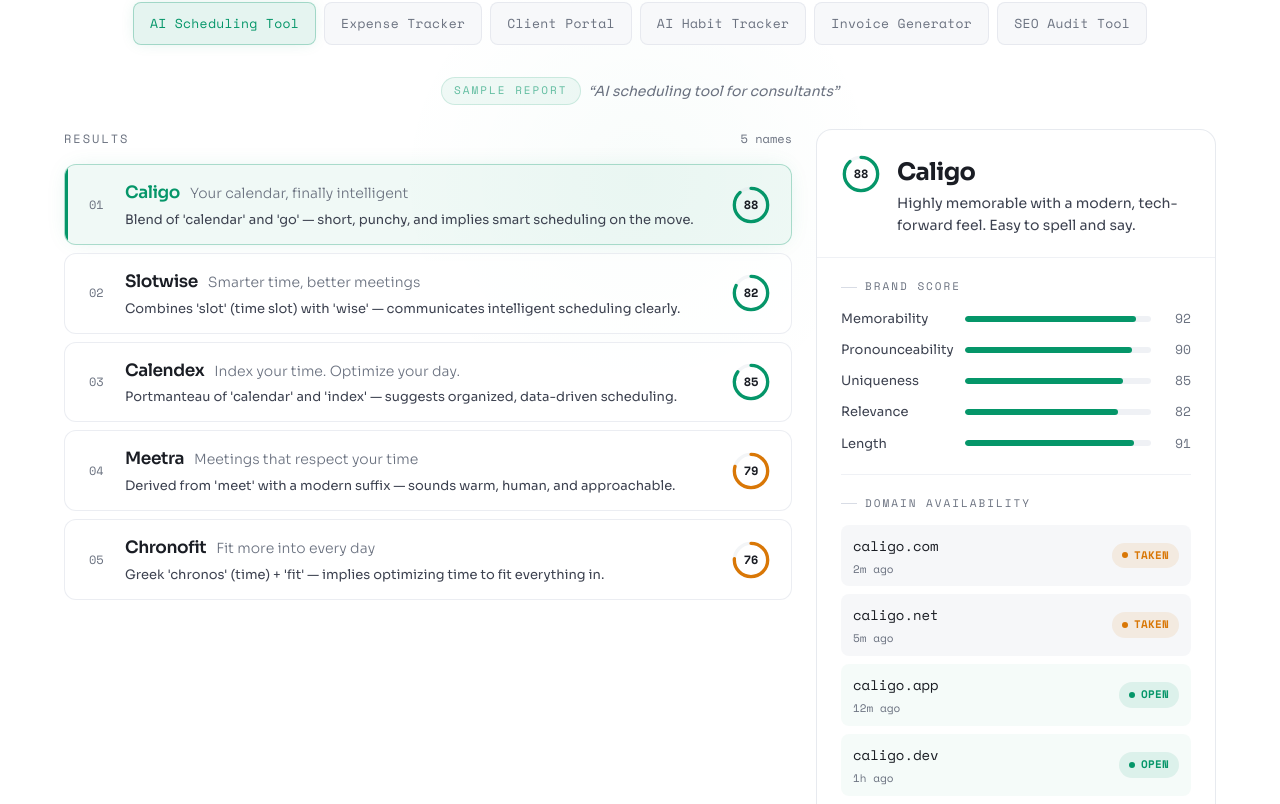
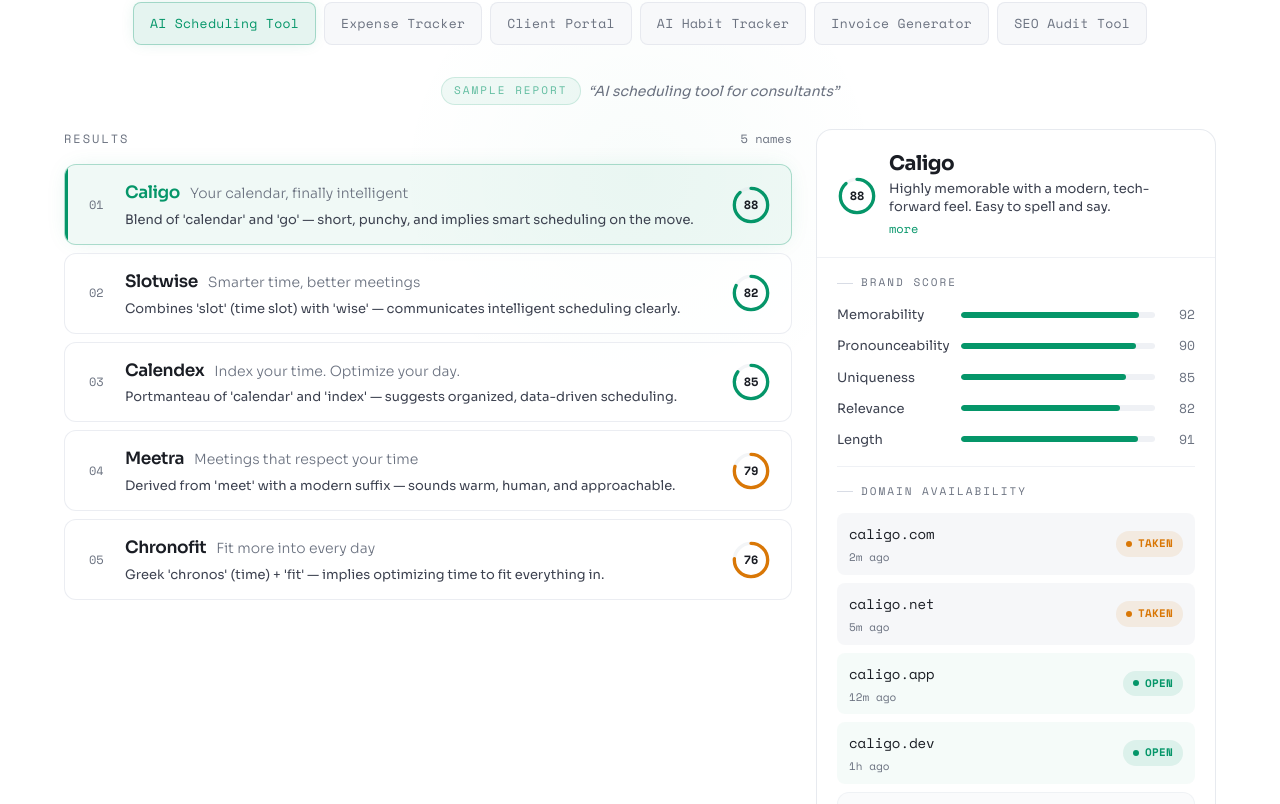
Before and after one commit to babumoltbot/saasname, a Next.js app: page / in a window 1280 px wide. Shown: the part 3176-3980 px from the top of the page. Built offline with nearby package versions, Linux system fonts and the light colour scheme.

Commit message:
Compact demo section validation panel to match app treatment
Tighter header with inline score circle, line-clamp-2 summary with
more/less toggle, and key prop to reset state on name change.

Co-Authored-By: Claude Opus 4.6 <noreply@anthropic.com>

```diff
--- a/src/components/landing/DemoSection.tsx
+++ b/src/components/landing/DemoSection.tsx
@@ -88,6 +88,7 @@ function DemoNameCard({
 }
 
 function DemoValidationPanel({ name }: { name: DemoName }) {
+  const [summaryExpanded, setSummaryExpanded] = useState(false);
   const checkable = name.domains.filter((d) => DIRECT_CHECK_TLDS.includes(d.tld));
   const external = name.domains.filter((d) => !DIRECT_CHECK_TLDS.includes(d.tld));
   const slug = name.name.toLowerCase().replace(/[^a-z0-9]/g, "");
@@ -96,19 +97,27 @@ function DemoValidationPanel({ name }: { name: DemoName }) {
   return (
     <div className="bg-surface border border-border/60 rounded-2xl overflow-hidden">
       {/* Header */}
-      <div className="p-6 pb-5 border-b border-border/40">
-        <div className="flex items-start gap-4">
+      <div className="p-5 pb-4 border-b border-border/40">
+        <div className="flex items-center gap-3">
           <BrandScoreMini score={name.brandScore.overall} />
-          <div className="min-w-0 flex-1 pt-0.5">
-            <h3 className="text-2xl font-bold tracking-tight">{name.name}</h3>
-            <p className="text-sm text-text-secondary mt-1 leading-relaxed">
+          <div className="min-w-0 flex-1">
+            <h3 className="text-xl font-bold tracking-tight">{name.name}</h3>
+            <p className={`text-[13px] text-text-secondary mt-0.5 leading-snug ${
+              summaryExpanded ? "" : "line-clamp-2"
+            }`}>
               {name.brandScore.summary}
             </p>
+            <button
+              onClick={() => setSummaryExpanded(!summaryExpanded)}
+              className="text-[12px] text-accent font-[family-name:var(--font-mono)] mt-1 hover:underline"
+            >
+              {summaryExpanded ? "less" : "more"}
+            </button>
           </div>
         </div>
       </div>
 
-      <div className="px-6 pb-6 pt-5 space-y-5">
+      <div className="px-5 pb-5 pt-4 space-y-4">
         {/* Brand breakdown */}
         <div>
           <h4 className="font-[family-name:var(--font-mono)] text-[11px] tracking-[2px] uppercase text-text-muted mb-3 flex items-center gap-2">
@@ -344,7 +353,7 @@ export default function DemoSection() {
 
           {/* Validation panel */}
           <div className="lg:sticky lg:top-[80px] lg:self-start">
-            <DemoValidationPanel name={selectedName} />
+            <DemoValidationPanel key={selectedName.name} name={selectedName} />
           </div>
         </div>
 
```
